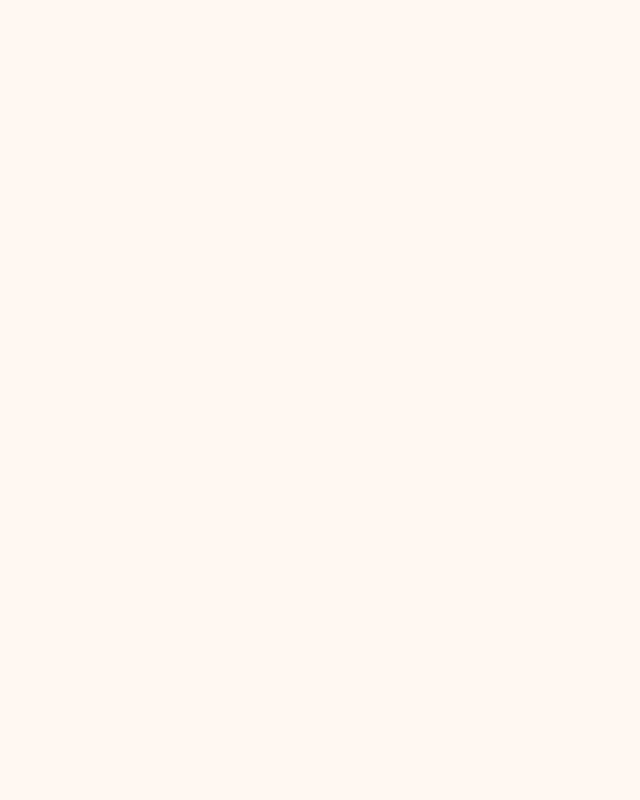
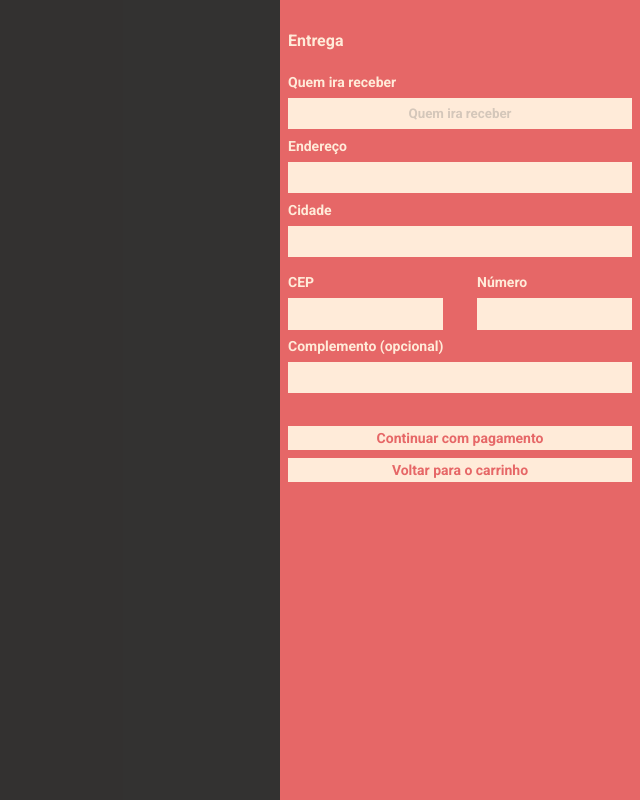
Before and after one commit to johnicassere/efood-p1, a React (Create React App) app: page /checkout in a window 1280 px wide. Before the commit this address had no page. Shown: the whole page, without its empty margins (640-1280 px from the left). Built offline with nearby package versions, Linux system fonts and the light colour scheme.

Commit message:
placeholder

```diff
--- a/src/App.tsx
+++ b/src/App.tsx
@@ -14,7 +14,7 @@ function App() {
        <Globalcss/>
           <Rotas/>
           <Cart/>
-          {/* <Checkout/> */}
+          <Checkout/>
       </BrowserRouter>
   );
 }
--- a/src/components/Checkout/index.tsx
+++ b/src/components/Checkout/index.tsx
@@ -15,14 +15,13 @@ import { useNavigate } from "react-router-dom"
 type Props = {
     openCheckout?: boolean | false
     setOpenChekout?: (openCheckout: boolean) => void
-
 }
 
 const Checkout = ({openCheckout, setOpenChekout}: Props) => {
 
-    const [ purchase, {isLoading, isError, data} ] = usePurchaseMutation()
+    const [ purchase, {data, isLoading, isError } ] = usePurchaseMutation()
     const { items } = useSelector((state: RootReducer) => state.cart)
-    const [display, setDisplay] = useState<'entrega' | 'pagamento' | 'concluir'>('entrega')
+    const [display, setDisplay] = useState<'entrega' | 'pagamento' | 'concluir' | ''>('entrega')
     const [order, setOrder] = useState('')
     const dispatch = useDispatch()
     const navigate = useNavigate()
@@ -33,7 +32,7 @@ const Checkout = ({openCheckout, setOpenChekout}: Props) => {
         }
     },[data])
 
-const formEntrega = useFormik({
+const form = useFormik({
     initialValues:{
         receber: '',
         endereco: '',
@@ -100,8 +99,8 @@ const formEntrega = useFormik({
 
 
 const getErrorMessage = (fieldName: string, message?: string) => {
-    const isTouched = fieldName in formEntrega.touched
-    const isInvalid = fieldName in formEntrega.errors
+    const isTouched = fieldName in form.touched
+    const isInvalid = fieldName in form.errors
     if(isTouched && isInvalid){
        return 'error'
     }
@@ -124,6 +123,7 @@ const continuarPagamento = () => {
  }
 
 const finalizarPagamento = () => {
+   // navigate('/checkout')
     setDisplay('concluir')
     dispatch(close())
 }
@@ -132,15 +132,15 @@ const concluirPedido = () => {
     dispatch(removeAll())
     navigate('/')
     dispatch(close())
-     window.location.reload()
+    setOpenChekout!(!openCheckout)
+    // window.location.reload()
 }
-
 
 if(openCheckout){
 
    return (
         <>
-        <form onSubmit={formEntrega.handleSubmit}>
+        <div >
             <S.CheckoutContainer>
                 <S.OverlayCheckout onClick={openCart}/>
                 <S.SideCheckout >
@@ -152,9 +152,10 @@ if(openCheckout){
                             id='receber'
                             name="receber"
                             type="text"
-                            value={formEntrega.values.receber}
-                            onChange={formEntrega.handleChange}
-                            onBlur={formEntrega.handleBlur}
+                            placeholder={`${!getErrorMessage('receber') ? 'Quem ira receber' : 'error'}`}
+                            value={form.values.receber}
+                            onChange={form.handleChange}
+                            onBlur={form.handleBlur}
                             className={getErrorMessage('receber') ? 'error' : ''}
                             />
                         </div>
@@ -164,9 +165,9 @@ if(openCheckout){
                             id='endereco'
                             name='endereco'
                             type="text"
-                            value={formEntrega.values.endereco}
-                            onChange={formEntrega.handleChange}
-                            onBlur={formEntrega.handleBlur}
+                            value={form.values.endereco}
+                            onChange={form.handleChange}
+                            onBlur={form.handleBlur}
                             className={getErrorMessage('endereco') ? 'error' : ''}
                             />
                         </div>
@@ -176,9 +177,9 @@ if(openCheckout){
                             id='cidade'
                             name='cidade'
                             type="text"
-                            value={formEntrega.values.cidade}
-                            onChange={formEntrega.handleChange}
-                            onBlur={formEntrega.handleBlur}
+                            value={form.values.cidade}
+                            onChange={form.handleChange}
+                            onBlur={form.handleBlur}
                             className={getErrorMessage('cidade') ? 'error' : ''}
                             />
                         </div>
@@ -190,9 +191,9 @@ if(openCheckout){
                                 id='cepCep'
                                 name='cepCep'
                                 type="text"
-                                value={formEntrega.values.cepCep}
-                                onChange={formEntrega.handleChange}
-                                onBlur={formEntrega.handleBlur}
+                                value={form.values.cepCep}
+                                onChange={form.handleChange}
+                                onBlur={form.handleBlur}
                                // className={getErrorMessage('cepCep') ? 'error' : ''}
                                 />
                             </div>
@@ -202,9 +203,9 @@ if(openCheckout){
                                 id='numeroEndereco'
                                 name='numeroEndereco'
                                 type="text"
-                                value={formEntrega.values.numeroEndereco}
-                                onChange={formEntrega.handleChange}
-                                onBlur={formEntrega.handleBlur}
+                                value={form.values.numeroEndereco}
+                                onChange={form.handleChange}
+                                onBlur={form.handleBlur}
                                // className={getErrorMessage('numeroEndereco') ? 'error' : ''}
                                 />
                             </div>
@@ -215,9 +216,9 @@ if(openCheckout){
                             id='complemento'
                             name='complemento'
                             type="text"
-                            value={formEntrega.values.complemento}
-                            onChange={formEntrega.handleChange}
-                            onBlur={formEntrega.handleBlur}
+                            value={form.values.complemento}
+                            onChange={form.handleChange}
+                            onBlur={form.handleBlur}
                             />
                         </div>
                     </div>
@@ -241,9 +242,9 @@ if(openCheckout){
                                 type="text"
                                 name='nameCard'
                                 id='nameCard'
-                                value={formEntrega.values.nameCard}
-                                onChange={formEntrega.handleChange}
-                                onBlur={formEntrega.handleBlur}
+                                value={form.values.nameCard}
+                                onChange={form.handleChange}
+                                onBlur={form.handleBlur}
                                  className={getErrorMessage('nameCard') ? 'error' : ''}
                                 />
                             </div>
@@ -255,9 +256,9 @@ if(openCheckout){
                                     type="text"
                                     name='numeroCard'
                                     id='numeroCard'
-                                    value={formEntrega.values.numeroCard}
-                                    onChange={formEntrega.handleChange}
-                                    onBlur={formEntrega.handleBlur}
+                                    value={form.values.numeroCard}
+                                    onChange={form.handleChange}
+                                    onBlur={form.handleBlur}
                                 // className={getErrorMessage('numeroCard') ? 'error' : ''}
                                     />
                                 </div>
@@ -268,9 +269,9 @@ if(openCheckout){
                                     type="text"
                                     name='cvv'
                                     id='cvv'
-                                    value={formEntrega.values.cvv}
-                                    onChange={formEntrega.handleChange}
-                                    onBlur={formEntrega.handleBlur}
+                                    value={form.values.cvv}
+                                    onChange={form.handleChange}
+                                    onBlur={form.handleBlur}
                                 //  className={getErrorMessage('cvv') ? 'error' : ''}
                                     />
                                 </div>
@@ -284,9 +285,9 @@ if(openCheckout){
                                     type="text"
                                     name='mesVencimento'
                                     id='mesVencimento'
-                                    value={formEntrega.values.mesVencimento}
-                                    onChange={formEntrega.handleChange}
-                                    onBlur={formEntrega.handleBlur}
+                                    value={form.values.mesVencimento}
+                                    onChange={form.handleChange}
+                                    onBlur={form.handleBlur}
                                 // className={getErrorMessage('mesVencimento') ? 'error' : ''}
                                     />
                                 </div>
@@ -297,9 +298,9 @@ if(openCheckout){
                                     type="text"
                                     name='anoVencimento'
                                     id='anoVencimento'
-                                    value={formEntrega.values.anoVencimento}
-                                    onChange={formEntrega.handleChange}
-                                    onBlur={formEntrega.handleBlur}
+                                    value={form.values.anoVencimento}
+                                    onChange={form.handleChange}
+                                    onBlur={form.handleBlur}
                                 // className={getErrorMessage('anoVencimento') ? 'error' : ''}
                                     />
                                 </div>
@@ -310,9 +311,10 @@ if(openCheckout){
                         </S.SidePagamento>
                 </S.PagamentoContainer>
             </>}
-            </form>
+            </div>
 
-            {display === 'concluir' && <>
+            {display === 'concluir' &&
+            <>
             <S.PagamentoContainer>
                 <S.OverlayCheckout />
                     <S.SidePedido>
@@ -333,9 +335,10 @@ if(openCheckout){
                         Esperamos que desfrute de uma deliciosa e agradável experiência gastronômica.
                         Bom apetite!
                         </p>
-                     <S.ButtonPedido onClick={concluirPedido}>Concluir</S.ButtonPedido>
+                        <S.ButtonCheckout onClick={concluirPedido}>Concluir</S.ButtonCheckout>
                     </S.SidePedido>
                     </S.PagamentoContainer>
+
             </>}
 
         </>
--- a/src/routes.tsx
+++ b/src/routes.tsx
@@ -1,6 +1,7 @@
 import { Routes, Route } from 'react-router-dom'
 import Home from './pages/Home'
 import Perfil from './pages/Perfil'
+import Checkout from './components/Checkout'
 
 
 const Rotas = () => {
@@ -9,6 +10,7 @@ const Rotas = () => {
         <Routes>
             <Route path='/' element={<Home/>}/>
             <Route path='/perfil/:id' element={<Perfil />}/>
+            <Route path='/checkout' element={<Checkout openCheckout />}/>
         </Routes>
     )
 }
--- a/src/services/api.ts
+++ b/src/services/api.ts
@@ -18,7 +18,7 @@ type PurchasePayload = {
             complement: string
         }
     },
-    payment?: {
+    payment: {
         card: {
             name: string
             number: string
```
Also changed, not shown: src/components/Cart/index.tsx (+4 -9 lines), src/components/Checkout/styles.ts (+6 -22 lines). Lines whose indentation alone changed are shown as unchanged.
